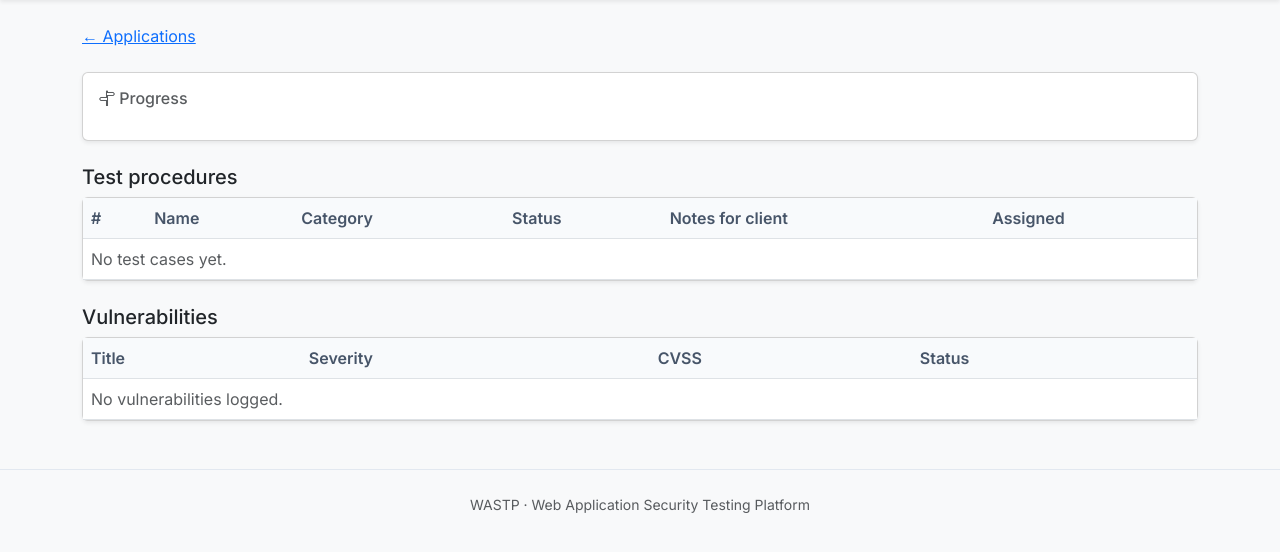
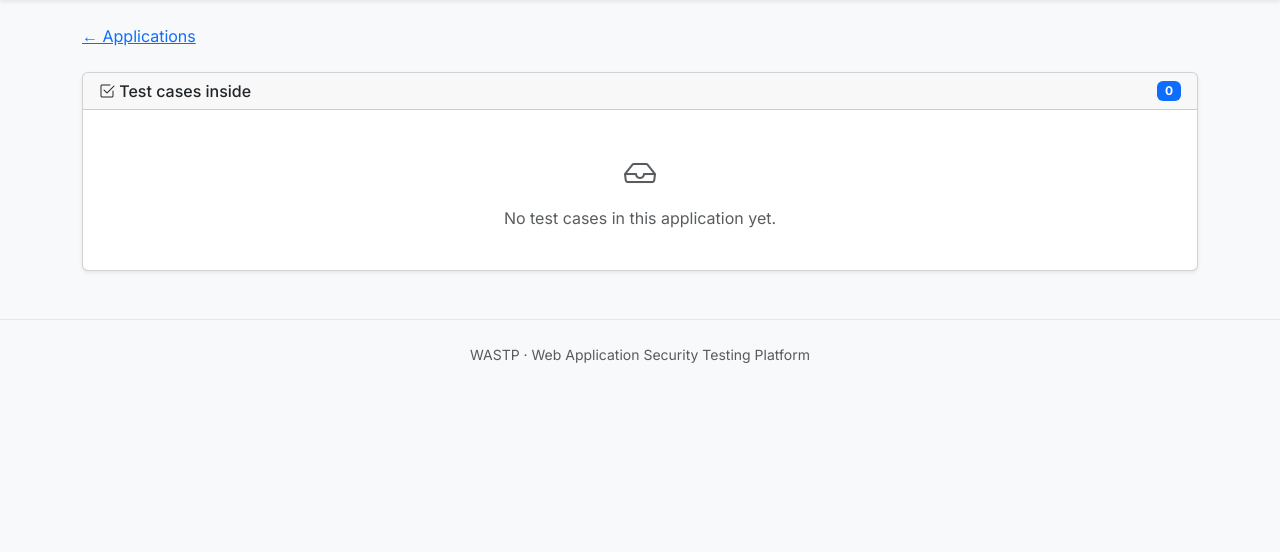
Before and after one commit to Sachin-77777/Web-Application-Security-Testing-Platform, a Python web app: template templates/dashboard/application_detail.html in a window 1280 px wide. Shown: the part 56-608 px from the top of the page. Run offline with Jinja, Linux system fonts and the light colour scheme; the template is opened without the code that fills it, so the values that code supplies are empty.

Commit message:
Reorganize application detail page into cleaner folder-like view

```diff
--- a/templates/dashboard/application_detail.html
+++ b/templates/dashboard/application_detail.html
@@ -6,88 +6,84 @@
   <div>
     <a href="{{ url_for('applications.index') }}">&larr; Applications</a>
     <h1 class="h3 mt-2 mb-1">{{ application.name }}</h1>
-    <p class="text-muted mb-0">
-      {{ application.target_url }}
-      {% if current_user.is_admin %} · Owner: {{ application.owner.username }}{% endif %}
-    </p>
+    <p class="text-muted mb-0">{{ application.target_url }}</p>
   </div>
   <div class="d-flex gap-2">
     {% if can_manage %}
       <a class="btn btn-outline-secondary" href="{{ url_for('applications.edit', app_id=application.id) }}">Edit</a>
-      <form method="post" action="{{ url_for('applications.delete', app_id=application.id) }}"
-            data-confirm="Delete this application and its tests, vulnerabilities, and reports?">
-        <input type="hidden" name="csrf_token" value="{{ csrf_token() }}">
-        <button class="btn btn-outline-danger" type="submit">Delete</button>
-      </form>
+    {% endif %}
+    {% if can_test %}
+      <a class="btn btn-sm btn-primary" href="{{ url_for('test_cases.create', app_id=application.id) }}">Add test case</a>
+      <a class="btn btn-sm btn-primary" href="{{ url_for('test_cases.review', app_id=application.id) }}">Review all tests</a>
     {% endif %}
   </div>
 </div>
 
 {% if application.description %}
-  {# User text is escaped by Jinja2 auto-escaping. Do not add |safe here. #}
   <div class="card shadow-sm mb-4"><div class="card-body">{{ application.description }}</div></div>
 {% endif %}
 
+{# Test cases are the main content when you open an application — like opening a folder to see its contents #}
 <div class="card shadow-sm mb-4">
+  <div class="card-header d-flex justify-content-between align-items-center">
+    <span class="h6 mb-0"><i class="bi bi-check2-square" aria-hidden="true"></i> Test cases inside {{ application.name }}</span>
+    <span class="badge bg-primary">{{ application.test_cases|length }}</span>
+  </div>
   <div class="card-body">
-    <h2 class="h6 text-muted mb-3"><i class="bi bi-signpost-split" aria-hidden="true"></i> Progress</h2>
-    <ul class="stepper">
-      {% for step in timeline %}
-        <li class="{{ 'done' if step.done }}">
-          {% if step.done %}<i class="bi bi-check-circle-fill" aria-hidden="true"></i>{% endif %}
-          {{ step.label }}
-        </li>
+    {% if application.test_cases %}
+      <div class="row row-cols-1 row-cols-md-2 row-cols-lg-3 g-3">
+        {% for test in application.test_cases %}
+        <div class="col">
+          <div class="card h-100 shadow-sm">
+            <div class="card-body d-flex flex-column">
+              <div class="d-flex justify-content-between align-items-start mb-2">
+                <div>
+                  <a href="{{ url_for('test_cases.detail', test_id=test.id) }}" class="text-decoration-none">
+                    <h6 class="card-title mb-1">{{ test.test_name }}</h6>
+                  </a>
+                  <span class="badge bg-secondary">{{ test.category }}</span>
+                </div>
+                {{ status_badge(test.status) }}
+              </div>
+              <div class="mb-2">
+                <small class="text-muted">
+                  <i class="bi bi-person" aria-hidden="true"></i>
+                  {{ test.assignee.username if test.assignee else 'Unassigned' }}
+                </small>
+              </div>
+              {% if test.notes %}
+              <div class="mt-auto p-3 bg-light rounded">
+                <small class="text-muted d-block mb-1">Notes for client:</small>
+                <small>{{ test.notes }}</small>
+              </div>
+              {% endif %}
+            </div>
+          </div>
+        </div>
         {% endfor %}
-    </ul>
+      </div>
+    {% else %}
+      <div class="text-center py-4 text-muted">
+        <i class="bi bi-inbox" style="font-size: 2rem;"></i>
+        <p class="mt-2 mb-0">No test cases in this application yet.</p>
+      </div>
+    {% endif %}
   </div>
 </div>
 
-<div class="d-flex justify-content-between align-items-center mb-2">
-  <h2 class="h5 mb-0">Test procedures</h2>
-  {% if can_test %}
-    <a class="btn btn-sm btn-primary" href="{{ url_for('test_cases.create', app_id=application.id) }}">Add test case</a>
-  {% endif %}
+{# Vulnerabilities — secondary, collapsible #}
+{% if application.vulnerabilities or can_test %}
+<div class="card shadow-sm mb-4">
+  <div class="card-header">
+    <button class="btn btn-link text-muted p-0" type="button" data-bs-toggle="collapse" data-bs-target="#vulnsCollapse"
+            aria-expanded="false" aria-controls="vulnsCollapse">
+      <i class="bi bi-bug" aria-hidden="true"></i> Vulnerabilities ({{ application.vulnerabilities|length }})
+    </button>
   </div>
-<div class="card shadow-sm mb-4">
+  <div class="collapse" id="vulnsCollapse">
+    <div class="card-body">
       <div class="table-responsive">
-    <table class="table table-hover mb-0">
-<thead>
-  <tr><th>#</th><th>Name</th><th>Category</th><th>Status</th><th>Notes for client</th><th>Assigned</th></tr>
-</thead>
-<tbody>
-  {% for test in application.test_cases %}
-  <tr>
-    <td>{{ loop.index }}</td>
-    <td><a href="{{ url_for('test_cases.detail', test_id=test.id) }}">{{ test.test_name }}</a></td>
-    <td>{{ test.category }}</td>
-    <td>{{ status_badge(test.status) }}</td>
-    <td>{{ test.notes if test.notes else '—' }}</td>
-    <td>{{ test.assignee.username if test.assignee else '—' }}</td>
-  </tr>
-  {% else %}
-  <tr><td colspan="6" class="text-muted">No test cases yet.</td></tr>
-  {% endfor %}
-</tbody>
-</table>
-</div>
-</div>
-
-{% if can_test %}
-<div class="d-flex justify-content-between align-items-center mb-2">
-  <h2 class="h5 mb-0">Review all tests</h2>
-  <a class="btn btn-sm btn-primary" href="{{ url_for('test_cases.review', app_id=application.id) }}">Review test cases</a>
-</div>
-{% endif %}
-
-<div class="d-flex justify-content-between align-items-center mb-2">
-  <h2 class="h5 mb-0">Vulnerabilities</h2>
-  {% if can_test %}
-    <a class="btn btn-sm btn-primary" href="{{ url_for('vulnerabilities.create', app_id=application.id) }}">Log finding</a>
-  {% endif %}
-</div>
-<div class="card shadow-sm mb-4">
-  <div class="table-responsive">
-    <table class="table table-hover mb-0">
+        <table class="table table-hover table-sm mb-0">
           <thead>
             <tr><th>Title</th><th>Severity</th><th>CVSS</th><th>Status</th></tr>
           </thead>
@@ -105,13 +101,34 @@
           </tbody>
         </table>
       </div>
+      {% if can_test %}
+      <div class="mt-3">
+        <a class="btn btn-sm btn-primary" href="{{ url_for('vulnerabilities.create', app_id=application.id) }}">Log finding</a>
       </div>
+      {% endif %}
+    </div>
+  </div>
+</div>
+{% endif %}
 
+{# Reports — secondary, collapsible #}
 {% if can_manage %}
+<div class="card shadow-sm">
+  <div class="card-header">
+    <button class="btn btn-link text-muted p-0" type="button" data-bs-toggle="collapse" data-bs-target="#reportsCollapse"
+            aria-expanded="false" aria-controls="reportsCollapse">
+      <i class="bi bi-file-earmark-text" aria-hidden="true"></i> Reports
+    </button>
+  </div>
+  <div class="collapse" id="reportsCollapse">
+    <div class="card-body">
       <form method="post" action="{{ url_for('reports.generate') }}">
         <input type="hidden" name="csrf_token" value="{{ csrf_token() }}">
         <input type="hidden" name="app_id" value="{{ application.id }}">
         <button class="btn btn-outline-primary" type="submit">Generate summary report</button>
       </form>
+    </div>
+  </div>
+</div>
 {% endif %}
 {% endblock %}
```
Lines whose indentation alone changed are shown as unchanged.
